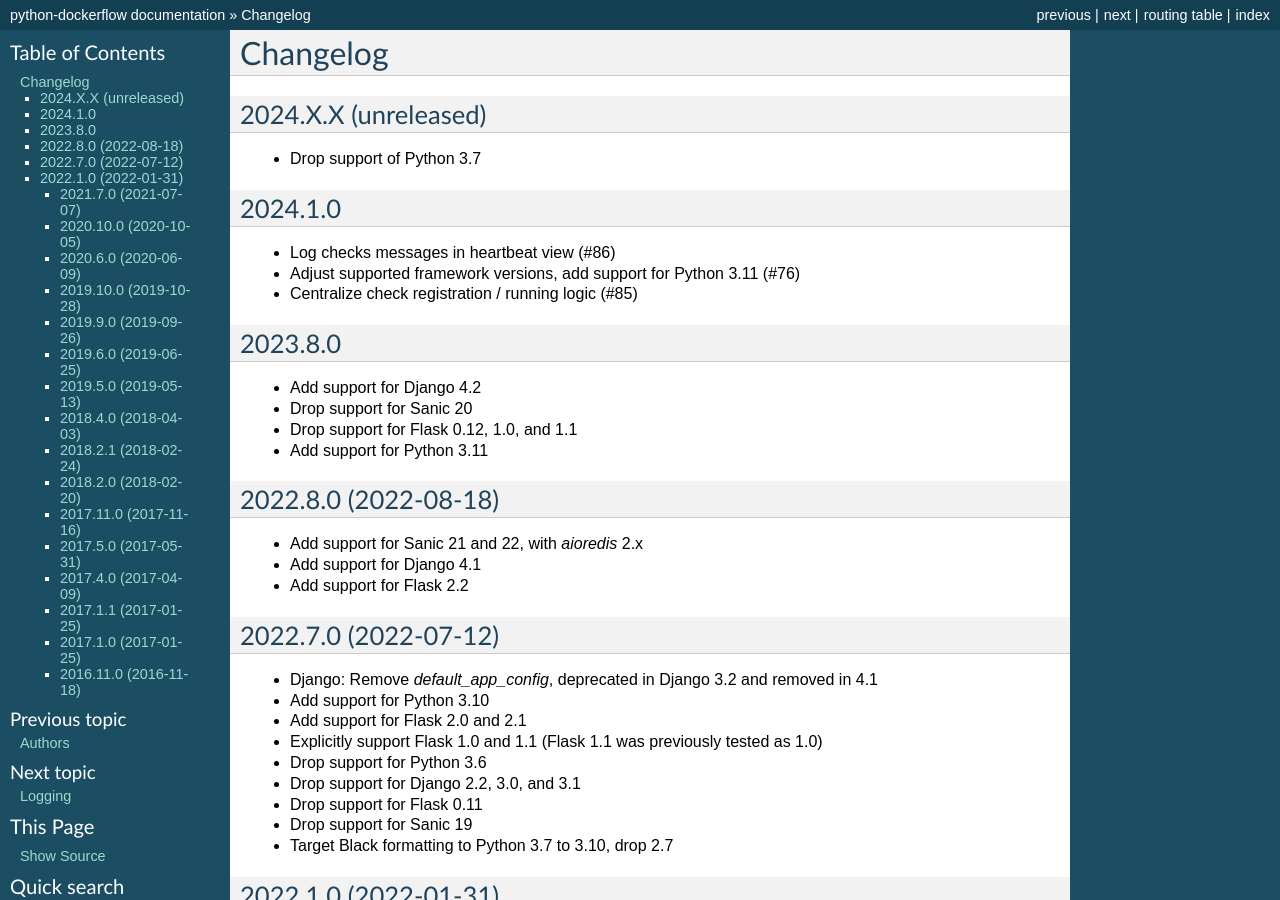
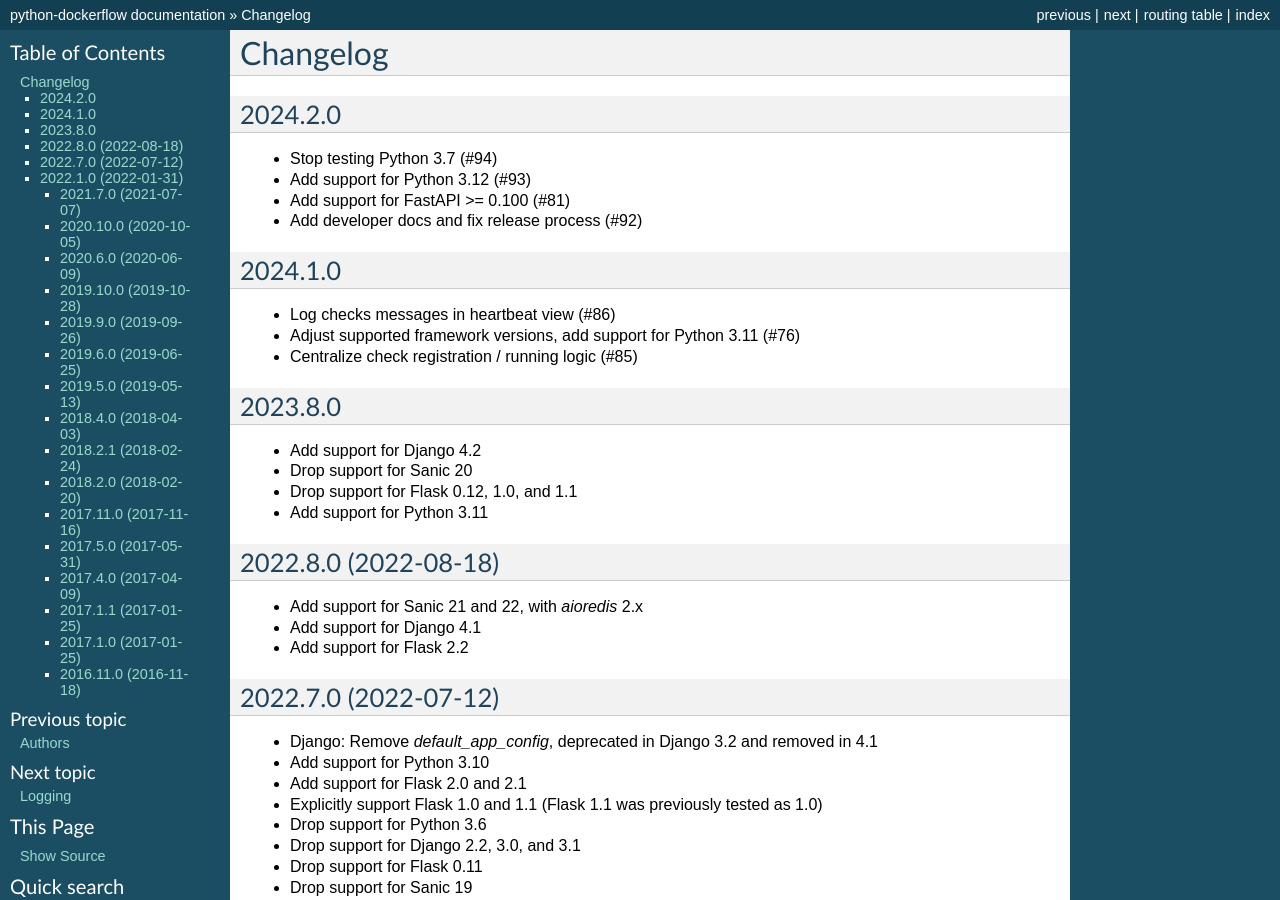
Before and after one commit to mozilla-services/python-dockerflow, a Sphinx documentation site: the page built from docs/changelog.rst, in a window 1280 px wide and 900 px high. Built offline with Sphinx 7.4.7, drawn with Linux system fonts in a browser that asks for light colours.

Commit message:
Update changelog for 2024.2.0

```diff
--- a/docs/changelog.rst
+++ b/docs/changelog.rst
@@ -1,11 +1,16 @@
 Changelog
 ---------
 
-2024.X.X (unreleased)
+2024.2.0
 ~~~~~~~~~~~~~~~~~~~~~
 
-- Drop support of Python 3.7
+- Stop testing Python 3.7 (#94)
 
+- Add support for Python 3.12 (#93)
+
+- Add support for FastAPI >= 0.100 (#81)
+
+- Add developer docs and fix release process (#92)
 
 2024.1.0
 ~~~~~~~~~~~~~~~~~~~~~
```
